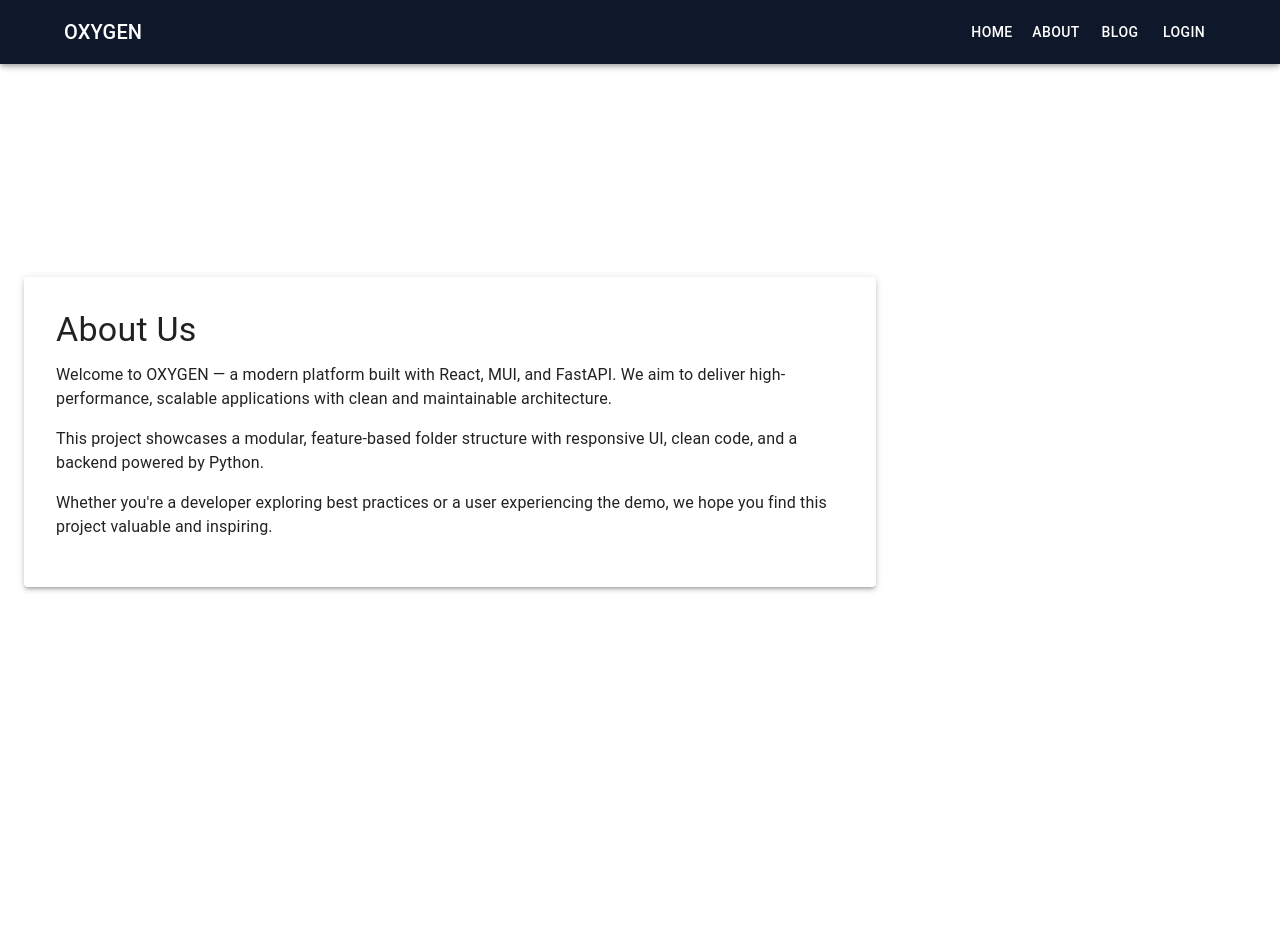
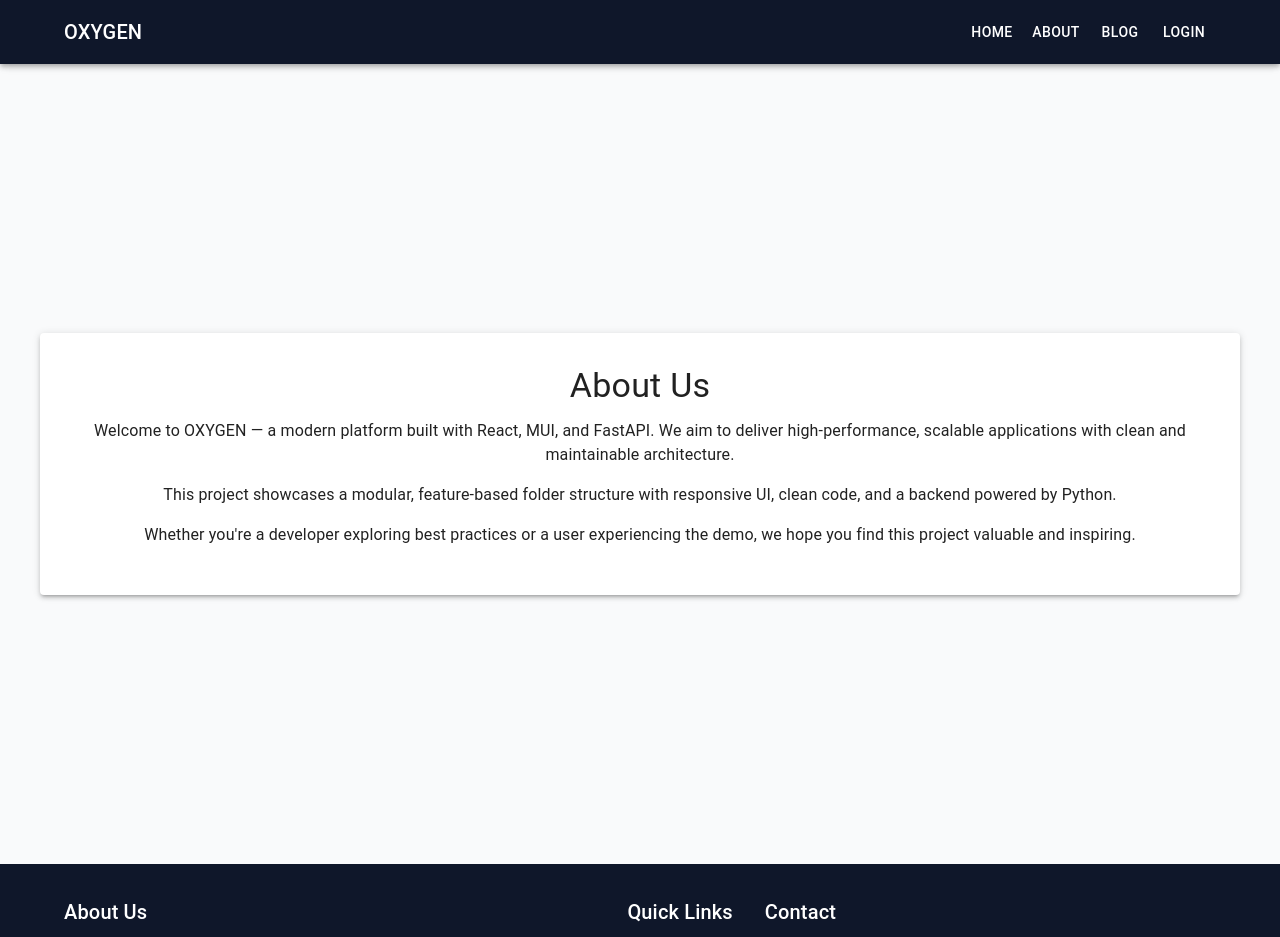
Before and after one commit to umandalroald/roald-cms, a React (Vite) app in the folder frontend/: page /about in a window 1280 px wide. Shown: the top 937 px of the page. Before the commit the page ends 800 px from the top, so only its background shows below. Built offline with nearby package versions, Linux system fonts and the light colour scheme.

Commit message:
Refactor pages and footer

```diff
--- a/frontend/src/components/Footer.tsx
+++ b/frontend/src/components/Footer.tsx
@@ -6,6 +6,7 @@ const Footer = () => {
     <Box
       component="footer"
       sx={{
+        width: '100%',
         backgroundColor: '#0F172A',
         color: 'white',
         py: 4,
--- a/frontend/src/layouts/MainLayout.tsx
+++ b/frontend/src/layouts/MainLayout.tsx
@@ -17,6 +17,7 @@ import {
 } from '@mui/material';
 import MenuIcon from '@mui/icons-material/Menu';
 import { Outlet, useLocation, useNavigate } from 'react-router-dom';
+import Footer from '../components/Footer';
 
 const drawerWidth = 240;
 const navItems = [
@@ -130,6 +131,7 @@ export default function MainLayout({ window }: Props) {
       {/* Route Content */}
       <Box component="main" sx={{ mt: isHidden ? 0 : { xs: 7, sm: 8 }, width: '100%' }}>
         <Outlet />
+        {!isHidden && <Footer />}
       </Box>
     </Box>
   );
--- a/frontend/src/pages/About.tsx
+++ b/frontend/src/pages/About.tsx
@@ -1,14 +1,26 @@
+import React from 'react';
 import {
-  Box,
-  Typography,
-  Container,
-  Paper
-  } from '@mui/material';
+    Box,
+    Container,
+    Paper,
+    Typography } from '@mui/material';
 
-export default function About() {
+const About: React.FC = () => {
   return (
-    <Box sx={{ py: 8 }}>
-      <Container maxWidth="md">
+    <Box
+      sx={{
+        width: '100vw',
+        minHeight: '100vh',
+        bgcolor: '#f9fafb',
+        display: 'flex',
+        alignItems: 'center',
+        justifyContent: 'center',
+        textAlign: 'center',
+        px: 2,
+        overflowX: 'hidden',
+      }}
+    >
+      <Container maxWidth="xl" disableGutters sx={{ maxWidth: '1200px', mx: 'auto' }}>
         <Paper elevation={3} sx={{ p: 4 }}>
           <Typography variant="h4" gutterBottom>
             About Us
@@ -29,4 +41,6 @@ export default function About() {
       </Container>
     </Box>
   );
-}
+};
+
+export default About;
--- a/frontend/src/pages/Blog.tsx
+++ b/frontend/src/pages/Blog.tsx
@@ -1,17 +1,29 @@
+import React from 'react';
 import {
-  Box,
-  Typography,
-  Container,
-  Paper
-  } from '@mui/material';
+    Box,
+    Container,
+    Paper,
+    Typography } from '@mui/material';
 
-export default function Blog() {
+const Blog: React.FC = () => {
   return (
-    <Box sx={{ py: 8 }}>
-      <Container maxWidth="md">
+    <Box
+      sx={{
+        width: '100vw',
+        minHeight: '100vh',
+        bgcolor: '#f9fafb',
+        display: 'flex',
+        alignItems: 'center',
+        justifyContent: 'center',
+        textAlign: 'center',
+        px: 2,
+        overflowX: 'hidden',
+      }}
+    >
+      <Container maxWidth="xl" disableGutters sx={{ maxWidth: '1200px', mx: 'auto' }}>
         <Paper elevation={3} sx={{ p: 4 }}>
           <Typography variant="h4" gutterBottom>
-            Blog
+            About Us
           </Typography>
           <Typography variant="body1" paragraph>
             Welcome to OXYGEN — a modern platform built with React, MUI, and FastAPI.
@@ -29,4 +41,6 @@ export default function Blog() {
       </Container>
     </Box>
   );
-}
+};
+
+export default Blog;
--- a/frontend/src/pages/Home.tsx
+++ b/frontend/src/pages/Home.tsx
@@ -5,7 +5,6 @@ import About from '../components/About';
 import Project from '../components/Project';
 import Expertise from '../components/Expertise';
 import Article from '../components/Article';
-import Footer from '../components/Footer';
 
 const Home: React.FC = () => {
   return (
@@ -15,7 +14,6 @@ const Home: React.FC = () => {
       <Section><Project /></Section>
       <Section><Expertise /></Section>
       <Section><Article /></Section>
-      <Section><Footer /></Section>
     </Box>
   );
 };
```
